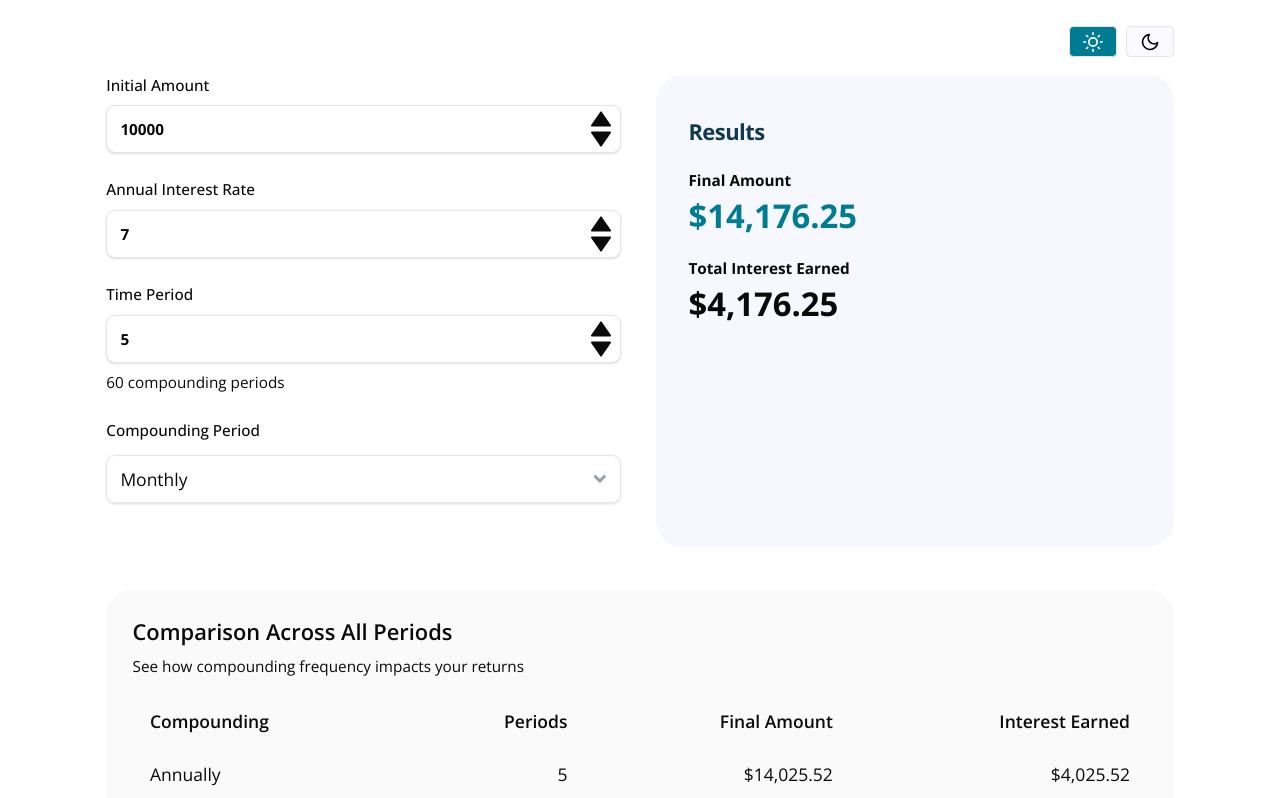
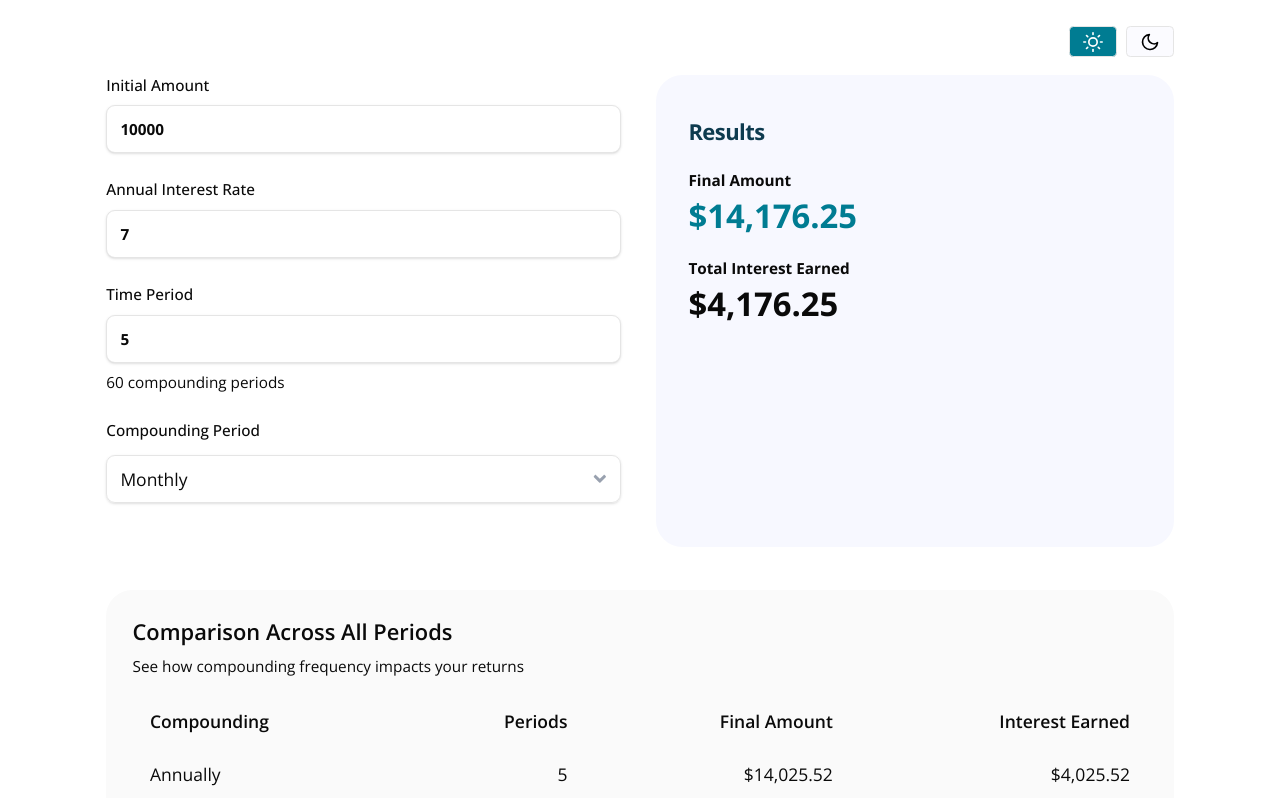
Before and after one commit to SU-SWS/ifdm_learning_apps, a Next.js app: page /interactives/compounding-frequency-calculator in a window 1280 px wide. Shown: the top 798 px of the page. Built offline with nearby package versions, Linux system fonts and the light colour scheme.

Commit message:
removed arrows on inputs

```diff
--- a/app/interactives/compounding-frequency-calculator/page.tsx
+++ b/app/interactives/compounding-frequency-calculator/page.tsx
@@ -91,30 +91,6 @@ export default function CompoundInterestCalculator() {
                   className="font-bold block w-full rounded-md shadow-sm py-2 px-3 border pr-10 [appearance:textfield] [&::-webkit-outer-spin-button]:appearance-none [&::-webkit-inner-spin-button]:appearance-none"
                   min="0"
                 />
-                <div className="absolute right-2 top-1/2 -translate-y-1/2 flex flex-col">
-                  <button
-                    type="button"
-                    tabIndex={-1}
-                    aria-label="Increase amount"
-                    onClick={() =>
-                      setInitialAmount((prev) => String(Math.max(0, Number(prev) + 1)))
-                    }
-                    className="mb-[-5px] hover:text-grey-med-dark focus:outline-none"
-                  >
-                    <BiSolidUpArrow size={24} />
-                  </button>
-                  <button
-                    type="button"
-                    tabIndex={-1}
-                    aria-label="Decrease amount"
-                    onClick={() =>
-                      setInitialAmount((prev) => String(Math.max(0, Number(prev) - 1)))
-                    }
-                    className="hover:text-grey-med-dark focus:outline-none"
-                  >
-                    <BiSolidDownArrow size={24} />
-                  </button>
-                </div>
               </div>
             </div>
 
@@ -129,30 +105,6 @@ export default function CompoundInterestCalculator() {
                   min="0"
                   step="0.1"
                 />
-                <div className="absolute right-2 top-1/2 -translate-y-1/2 flex flex-col">
-                  <button
-                    type="button"
-                    tabIndex={-1}
-                    aria-label="Increase amount"
-                    onClick={() =>
-                      setAnnualRate((prev) => String(Math.max(0, Number(prev) + 1)))
-                    }
-                    className="mb-[-5px] hover:text-grey-med-dark focus:outline-none"
-                  >
-                    <BiSolidUpArrow size={24} />
-                  </button>
-                  <button
-                    type="button"
-                    tabIndex={-1}
-                    aria-label="Decrease amount"
-                    onClick={() =>
-                      setAnnualRate((prev) => String(Math.max(0, Number(prev) - 1)))
-                    }
-                    className="hover:text-grey-med-dark focus:outline-none"
-                  >
-                    <BiSolidDownArrow size={24} />
-                  </button>
-                </div>
               </div>
             </div>
 
@@ -166,30 +118,6 @@ export default function CompoundInterestCalculator() {
                   className="font-bold block w-full rounded-md shadow-sm py-2 px-3 border pr-10 [appearance:textfield] [&::-webkit-outer-spin-button]:appearance-none [&::-webkit-inner-spin-button]:appearance-none"
                   min="0"
                 />
-                <div className="absolute right-2 top-1/2 -translate-y-1/2 flex flex-col">
-                  <button
-                    type="button"
-                    tabIndex={-1}
-                    aria-label="Increase amount"
-                    onClick={() =>
-                      setYears((prev) => String(Math.max(0, Number(prev) + 1)))
-                    }
-                    className="mb-[-5px] hover:text-grey-med-dark focus:outline-none"
-                  >
-                    <BiSolidUpArrow size={24} />
-                  </button>
-                  <button
-                    type="button"
-                    tabIndex={-1}
-                    aria-label="Decrease amount"
-                    onClick={() =>
-                      setYears((prev) => String(Math.max(0, Number(prev) - 1)))
-                    }
-                    className="hover:text-grey-med-dark focus:outline-none"
-                  >
-                    <BiSolidDownArrow size={24} />
-                  </button>
-                </div>
               </div>
               <p className="mt-2 text-sm">
                 {formatNumber(totalPeriods)} compounding periods
```
